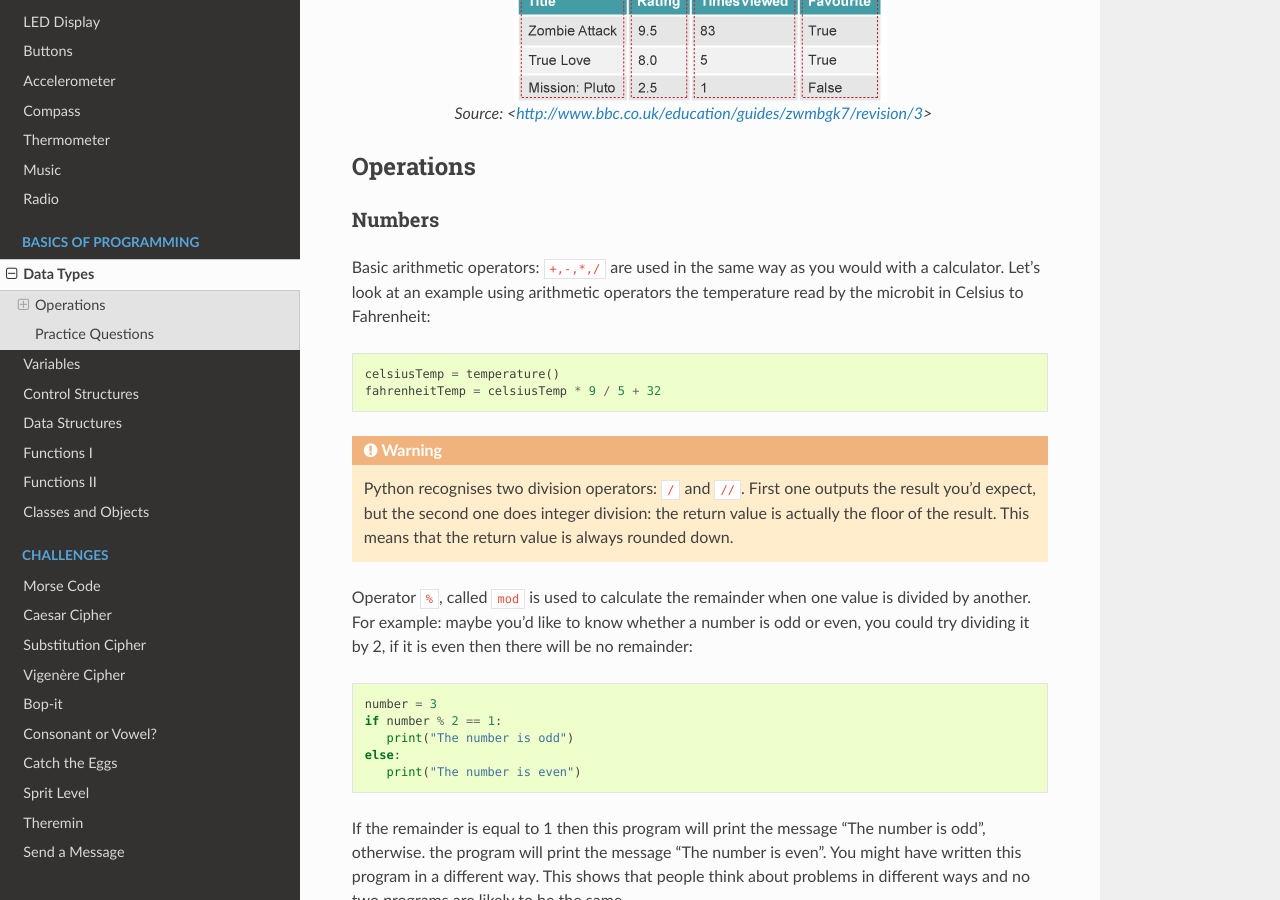
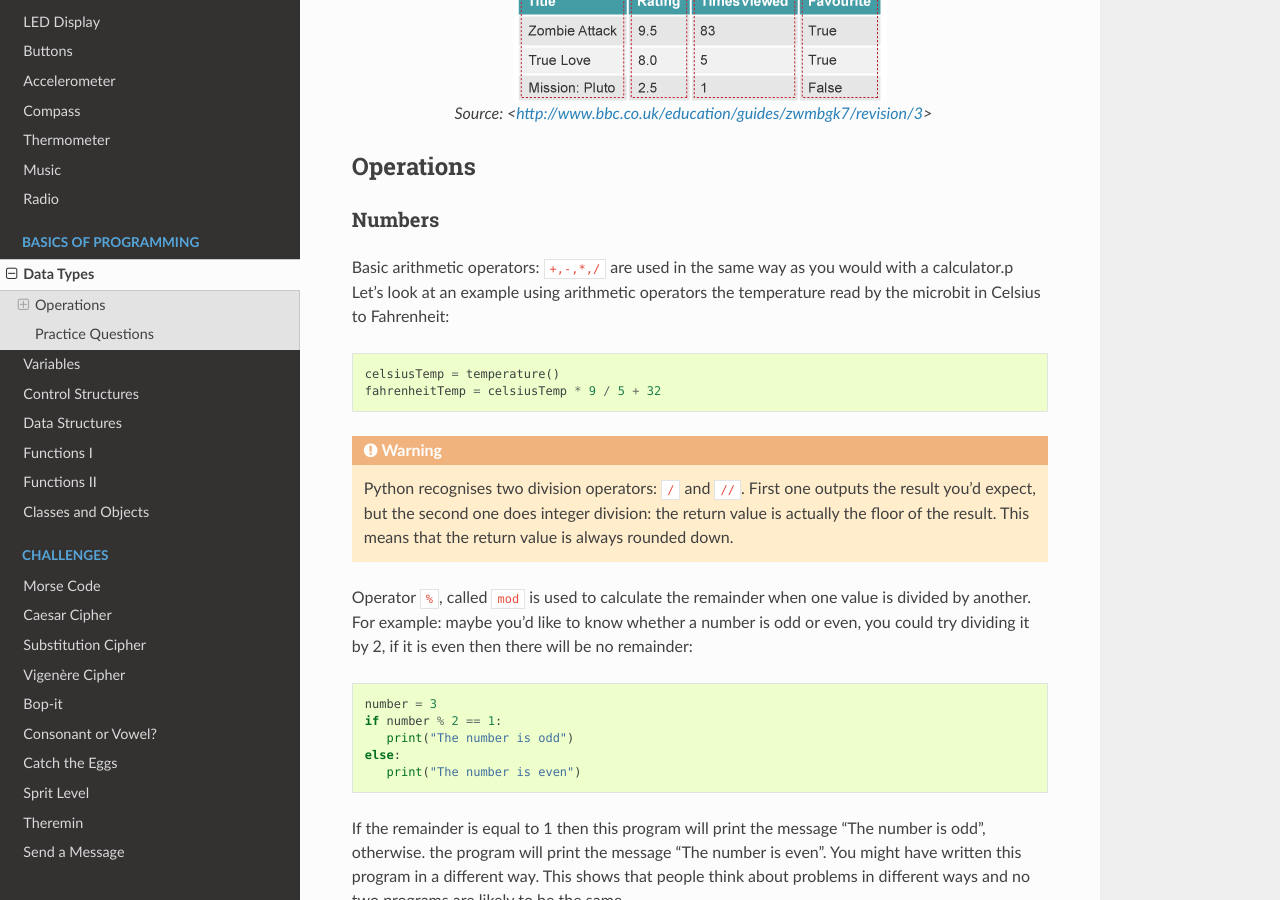
Before and after one commit to rharbird/microbit-challenges, a Sphinx documentation site: the page built from docs/source/basics/data_types.rst, in a window 1280 px wide and 900 px high, scrolled down 665 px. Built offline with Sphinx 7.4.7 and the Read the Docs theme 2.0.0, drawn with Linux system fonts in a browser that asks for light colours; some of the changed text lies outside the part shown.

Commit message:
Modify text

```diff
--- a/docs/source/basics/data_types.rst
+++ b/docs/source/basics/data_types.rst
@@ -33,7 +33,7 @@ Operations
 
 Numbers
 --------
-Basic arithmetic operators: ``+,-,*,/`` are used in the same way as you would with a calculator.
+Basic arithmetic operators: ``+,-,*,/`` are used in the same way as you would with a calculator.p
 Let's look at an example using arithmetic operators the temperature read by the microbit in Celsius to Fahrenheit::
 
 	celsiusTemp = temperature()
```
Also changed, not shown: other parts of docs/source/basics/data_types.rst (+1 -1 lines).
